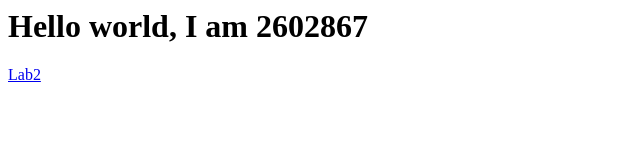
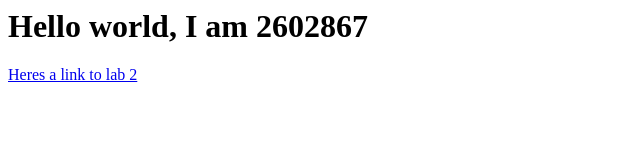
Before and after one commit to Jaishil-Patel/jaishilpatel.github.io, a plain HTML site: page index.html in a window 1280 px wide. Shown: the whole page, without its empty margins (0-640 px from the left). Drawn offline with Linux system fonts and the light colour scheme.

Commit message:
Update index.html

```diff
--- a/index.html
+++ b/index.html
@@ -1,2 +1,2 @@
 <h1>Hello world, I am 2602867</h1>
-  <a href="2602867-lab2.html">Lab2</a>
+  <a href="2602867-lab2.html">Heres a link to lab 2</a>
```
